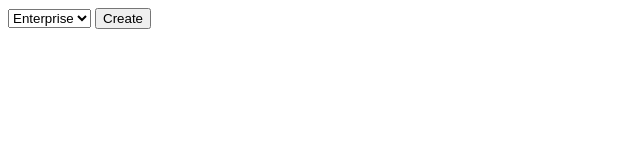
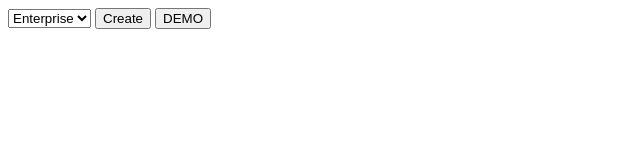
Before and after one commit to paucuevasc/ROCKETS, a plain HTML site: page index.html in a window 1280 px wide. Shown: the whole page, without its empty margins (0-640 px from the left). Drawn offline with Linux system fonts and the light colour scheme.

Commit message:
demo setup added

```diff
--- a/index.html
+++ b/index.html
@@ -17,7 +17,7 @@
                 <option value="2">Tardis</option>
             </select>
        <input id="createButton" class="selectors" type="button" value="Create" onclick="rocketCreator()"></input>
-
+       <input id="createButton" class="selectors" type="button" value="DEMO" onclick="demoSetup()"></input>
    <div id="rocket1">
 
    </div>
--- a/js/script.js
+++ b/js/script.js
@@ -82,3 +82,35 @@ function dataShow(rocket){
     "<input id='accelerateButton' class='selectors' type='button' value='-' onclick='rocketDecelerator("+rocket.id+")'></input>"+"<br>"+"<br>"+ "speed: "+
     rocket.speed +"<br>"+"max Pot: "+rocket.maxPot;
 }
+function demoSetup(){
+    rocket1=new Rocket("rocket1","Enterprise",3,[0,0,0],0,[10,30,80]);
+    console.log(rocket1);
+    dataShow(rocket1);
+
+    rocket2=new Rocket("rocket2","Tardis",6,[0,0,0,0,0,0,],0,[30,40,50,50,30,10]);
+    console.log(rocket2);
+    dataShow(rocket2);
+
+    let i=0;
+    while(i<3){
+        setTimeout(rocketAccelerator(rocket1),50000);
+        setTimeout(rocketAccelerator(rocket2),50000);
+        i++;
+    }
+    i=0;
+    while(i<5){
+        setTimeout(rocketDecelerator(rocket1),50000);
+        i++;
+    }
+    i=0;
+    while(i<7){
+        setTimeout(rocketDecelerator(rocket2),50000);
+        i++;
+    }
+    i=0;
+    while(i<15){
+        setTimeout(rocketAccelerator(rocket1),50000);
+        setTimeout(rocketAccelerator(rocket2),50000);
+        i++;
+    }
+}
```
